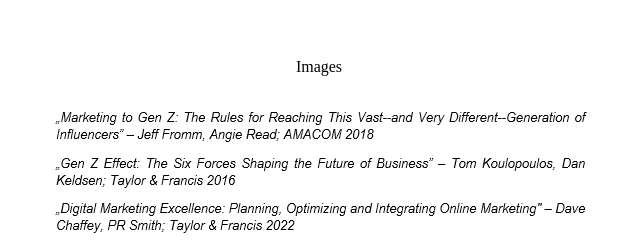
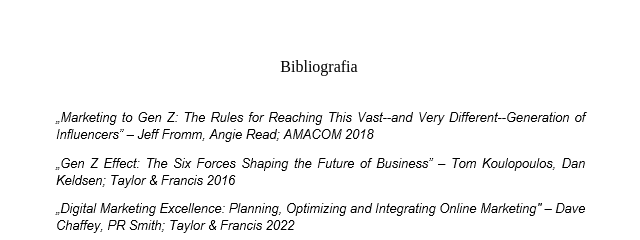
Before and after one commit to 18300/bibliografia, a plain HTML site: page index.html in a window 1280 px wide. Shown: the part 162-402 px from the top of the page, 321-961 px from the left. Drawn offline with Linux system fonts and the light colour scheme.

Commit message:
Update index.html

```diff
--- a/index.html
+++ b/index.html
@@ -1,7 +1,7 @@
 
 <html>
 <head>
-  <tilte>Images</tilte>
+  <tilte>Bibliografia</tilte>
   <style>
     body {
         display: flex;
```
